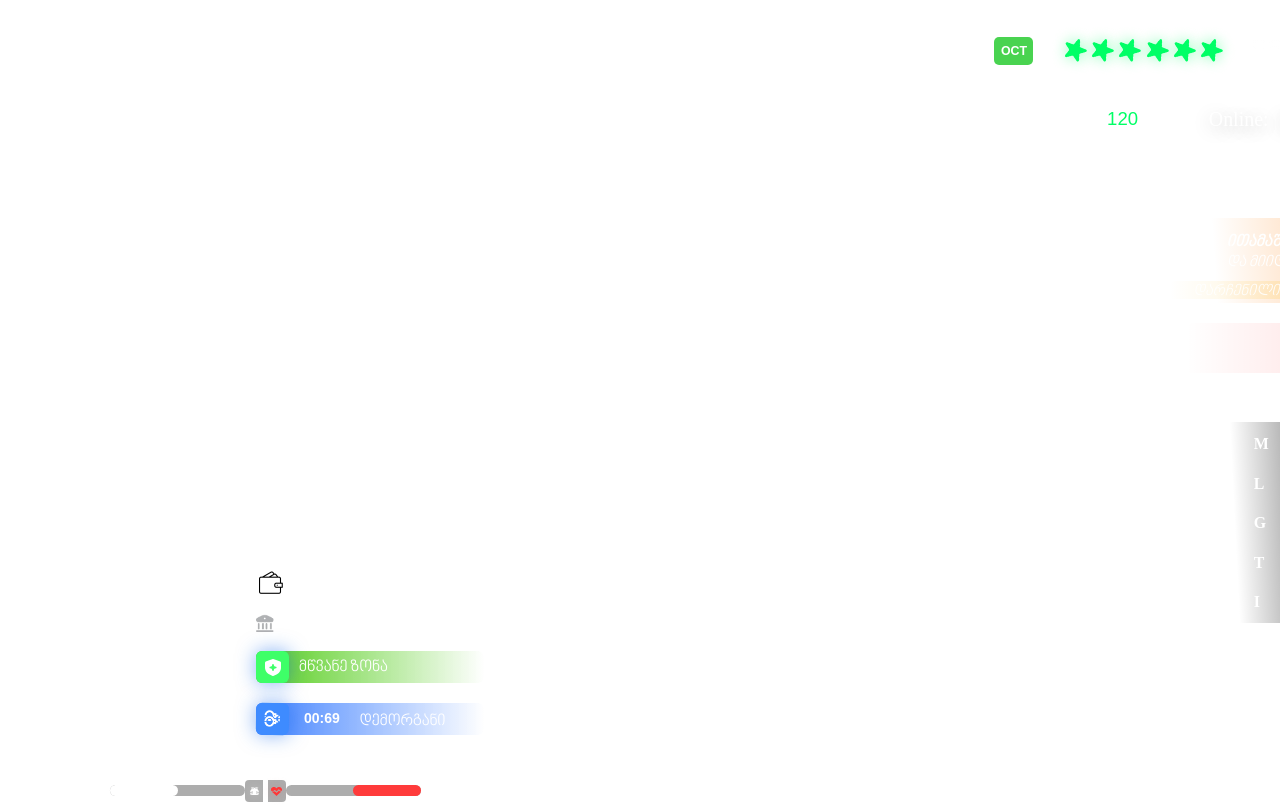
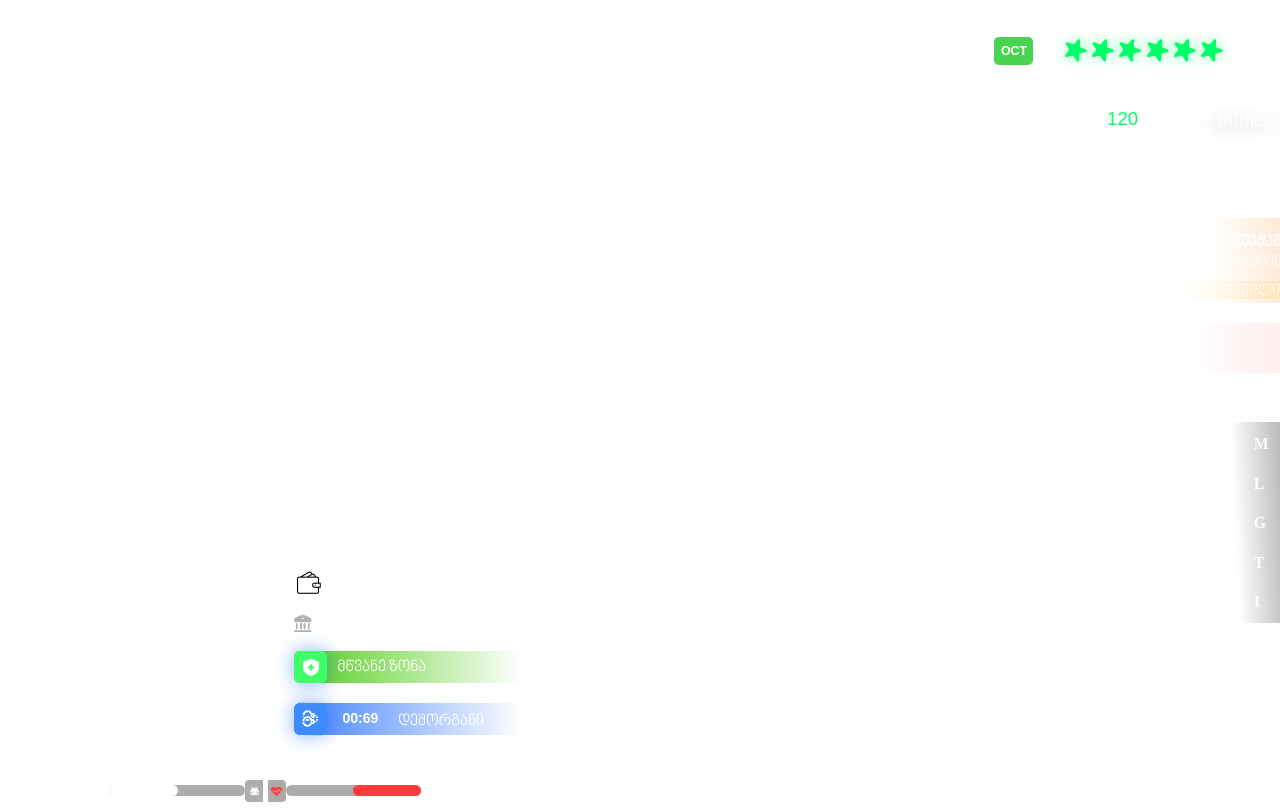
Before and after one commit to Kryzexx/hud, a plain HTML site: page index.html in a window 1280 px wide. Shown: the top 808 px of the page. Drawn offline with Linux system fonts and the light colour scheme.

Commit message:
Update style.css

```diff
--- a/style.css
+++ b/style.css
@@ -697,7 +697,7 @@ body {
     height: 220px;
     position: absolute;
     bottom: 25px;
-    left: 20%;
+    left: 23%;
 }
 
 .cash {
```
